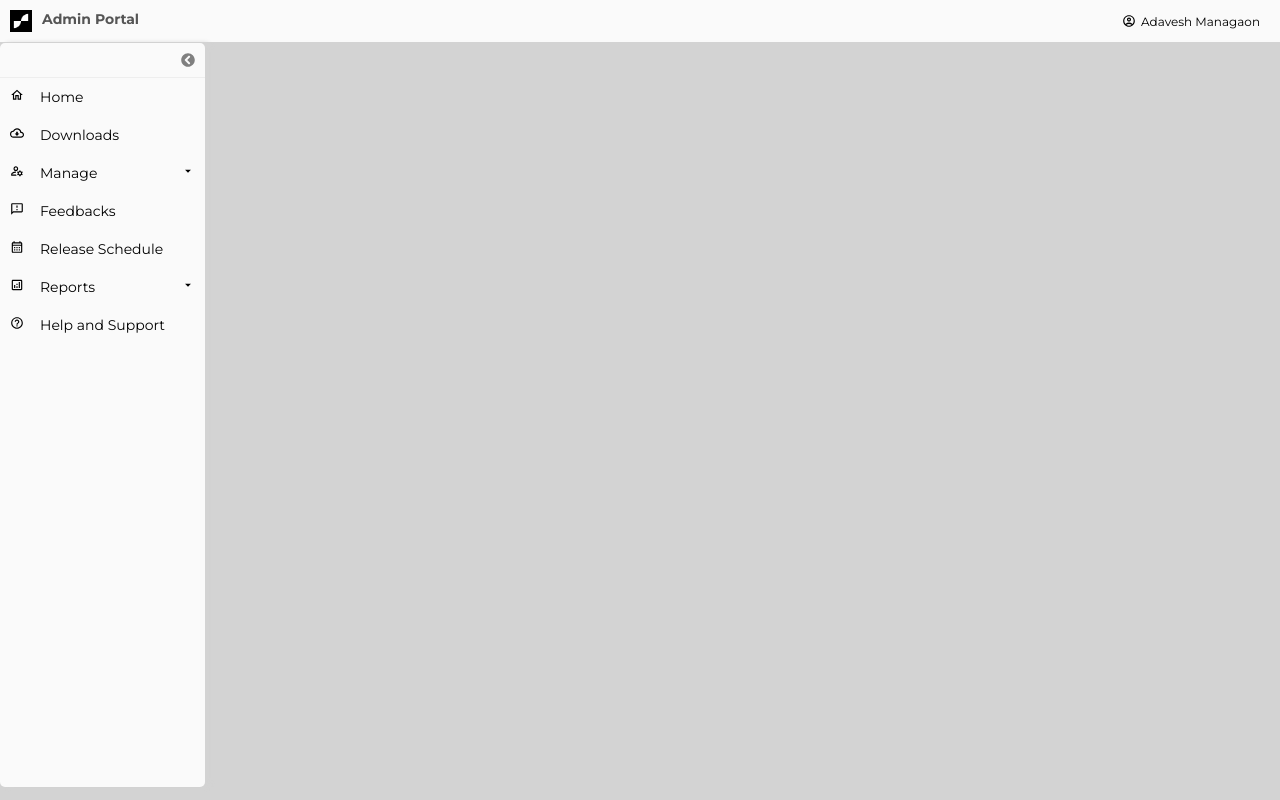
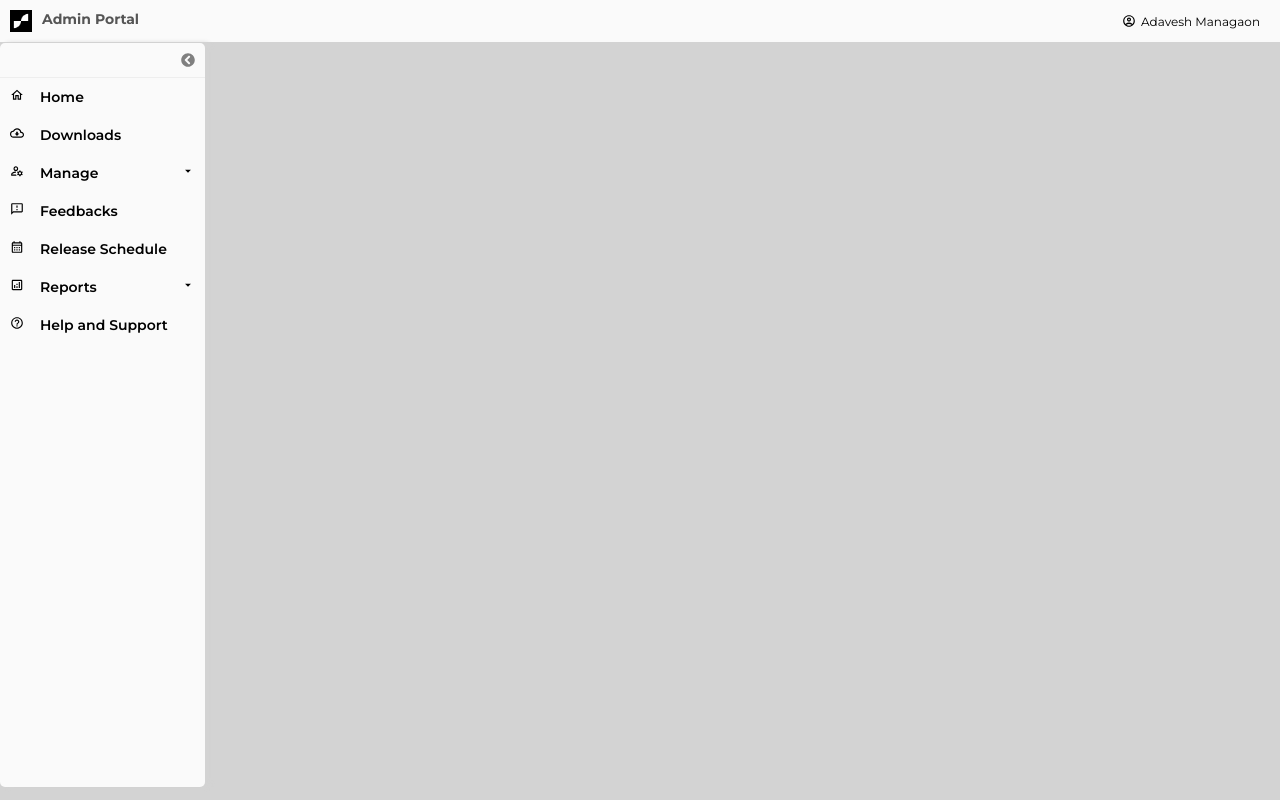
Before and after one commit to Adavesh/React-Sidebar, a React (Vite) app: page / in a window 1280 px wide. Built offline with nearby package versions, Linux system fonts and the light colour scheme.

Commit message:
Font change & clean up

```diff
--- a/src/App.css
+++ b/src/App.css
@@ -1,4 +1,3 @@
-@import url("https://fonts.googleapis.com/css?family=Josefin+Sans");
 @import url("https://fonts.googleapis.com/css2?family=Montserrat:wght@100;200;300;400;500;600;700;800&family=Play:wght@700&display=swap");
 
 * {
--- a/src/components/sidebar/SidebarMenuItem.tsx
+++ b/src/components/sidebar/SidebarMenuItem.tsx
@@ -5,6 +5,7 @@ import { SidebarMenuDataItem } from "../../uiModels/SidebarMenuDataItem";
 import { useState } from "react";
 
 const SidebarLabel = styled.span`
+  font-weight: 600;
   margin-left: 16px;
 `;
 
```
